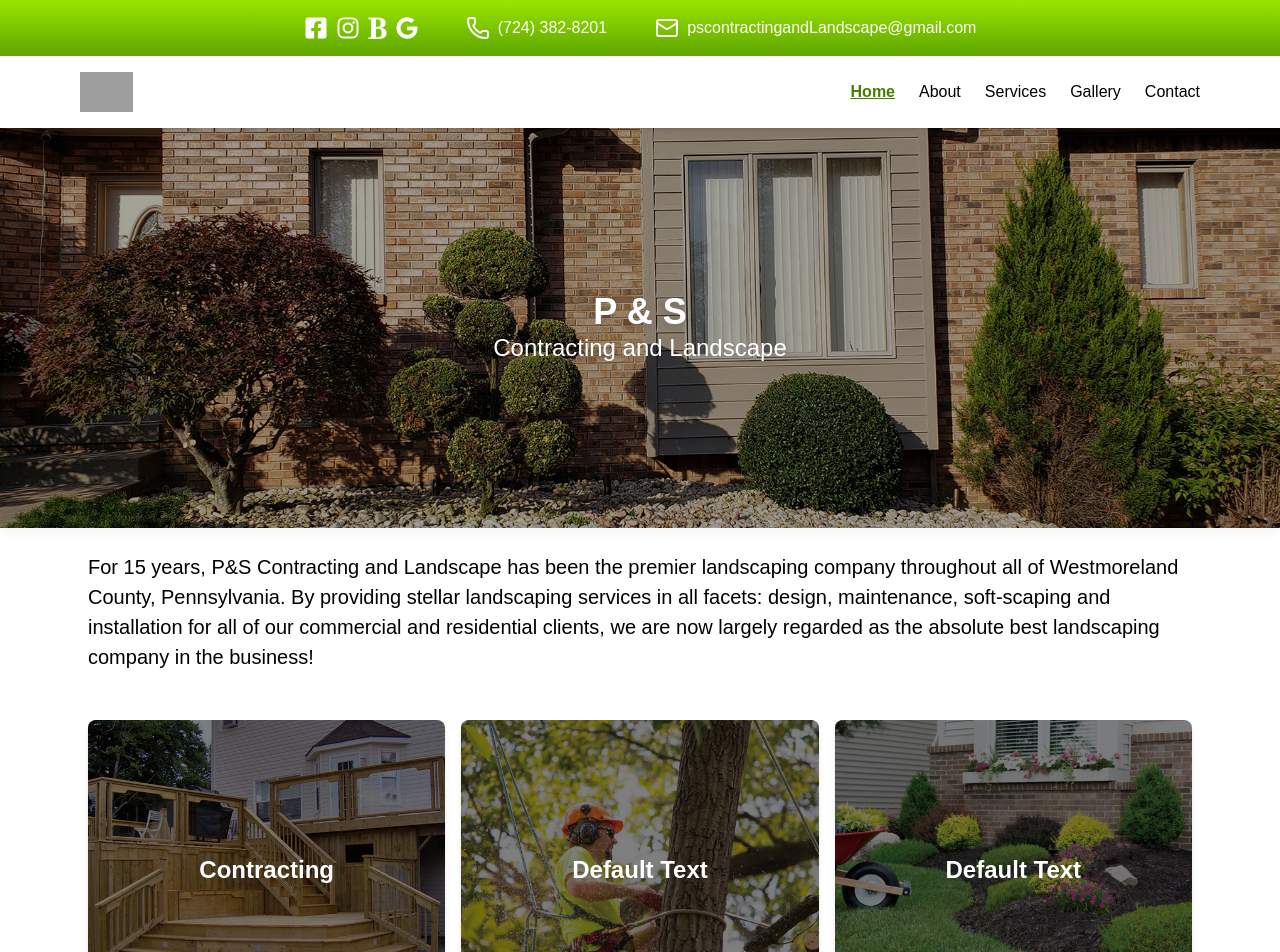
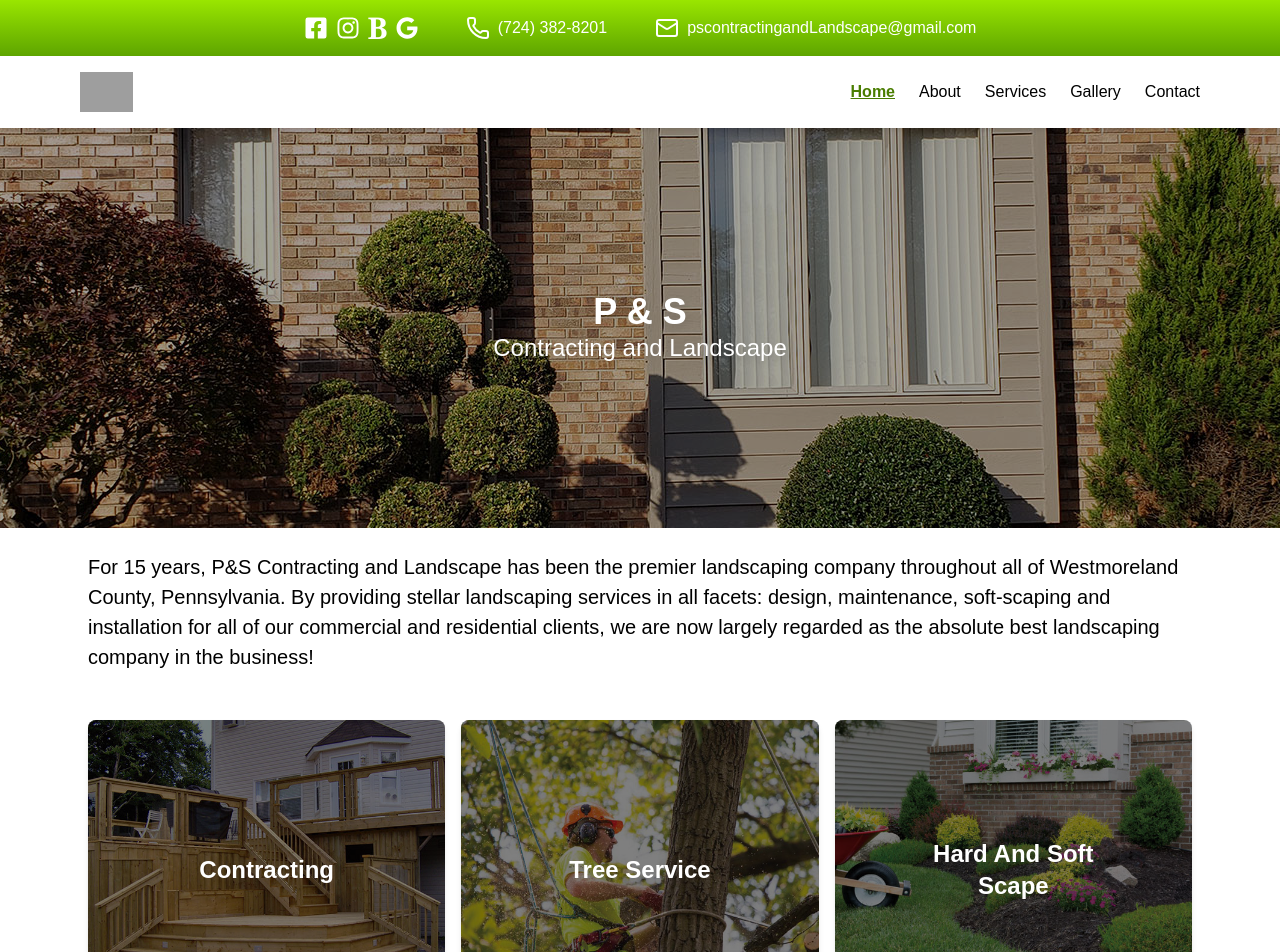
Before and after one commit to dylan-sacco/ps15642.com-nextJS, a Next.js app: page / in a window 1280 px wide. Shown: the top 952 px of the page. Built offline with nearby package versions, Linux system fonts and the light colour scheme; grey boxes are pictures that could not be loaded.

Commit message:
All great Changes the zoomcard needs some tweeking

```diff
--- a/package.json
+++ b/package.json
@@ -13,7 +13,8 @@
     "next": "15.3.5",
     "react": "^19.0.0",
     "react-dom": "^19.0.0",
-    "react-icons": "^5.5.0"
+    "react-icons": "^5.5.0",
+    "react-scroll-parallax": "^3.4.5"
   },
   "devDependencies": {
     "@tailwindcss/postcss": "^4",
--- a/src/app/layout.js
+++ b/src/app/layout.js
@@ -61,7 +61,7 @@ export default function RootLayout({ children }) {
         </div>
         <NavBar />
         {children}
-        <footer className="bg-green-600 text-white text-center p-4">
+        <footer className="bg-green-600 text-white text-center p-4 py-12">
           <p>&copy; {new Date().getFullYear()} P & S Contracting and Landscape. All rights reserved.</p>
 
           <p className="text-sm flex items-center justify-center gap-1 mt-1">
--- a/src/app/page.js
+++ b/src/app/page.js
@@ -6,10 +6,11 @@ export default function Home() {
   return (
     <>
       {/* Paralax effect */}
-      <ParallaxCard imgUrl={"/hs1.jpg"}>
+      <ParallaxCard imgUrl={"/hs1.jpg"} >
         <h1 className="text-white text-4xl font-bold">P & S</h1>
         <p className="text-white text-2xl">Contracting and Landscape</p>
       </ParallaxCard>
+
       {/* About Section */}
       <div className="max-w-6xl mx-auto p-6">
         <p className="text-[20px]">For 15 years, P&S Contracting and Landscape has been the premier landscaping company throughout all of Westmoreland County, Pennsylvania. By providing stellar landscaping services in all facets: design, maintenance, soft-scaping and installation for all of our commercial and residential clients, we are now largely regarded as the absolute best landscaping company in the business!</p>
@@ -20,17 +21,22 @@ export default function Home() {
 
         <ZoomContainerBS
           title={"Contracting"}
-          description={"Whether you need a railing built for your deck or shelves for your garage, we can help you."}
+          description={"Whether you need a railing built for your deck or shelves foWhether you need a railing built for your deck or shelves for your garage, we can help you.  "}
           buttonText={"Learn More"}
           buttonURL={"/contracting"}
           imageURL={"/home-image-1.jpg"}
         />
         <ZoomContainerBS
+          title="Tree Service"
+          description="Expert tree care with a focus on safety and precision — even for the toughest jobs."
           imageURL={"/home-image-2.jpg"} />
         <ZoomContainerBS
+          title="Hard And Soft Scape"
+          description="Whether it's durable stone patios and walkways or lush plant beds, we create a perfect balance of structure and nature to transform your outdoor space."
           imageURL={"/home-image-3.jpg"} />
 
       </div>
+
 
       {/* Contact Section */}
       <div className="bg-green-600">
--- a/src/components/ParallaxCard.js
+++ b/src/components/ParallaxCard.js
@@ -1,11 +1,15 @@
+"use client";
+import { Parallax, ParallaxBanner, ParallaxBannerLayer, ParallaxProvider, useParallax } from "react-scroll-parallax";
+
 export default function ParallaxCard({ imgUrl, children }) {
   return (
-    <div className="h-[150px] md:h-[400px] bg-fixed bg-center bg-cover " style={{ backgroundImage: `url('${imgUrl}')` }}>
-        <div className="h-full w-full  bg-opacity-40 flex flex-col items-center justify-center drop-shadow-lg bg-[#0005] text-white text-center">
+    <ParallaxProvider>
+      <ParallaxBanner style={{ aspectRatio: '3 / 1', maxHeight:400 }}>
+        <ParallaxBannerLayer image={imgUrl} speed={-20} />
+        <ParallaxBannerLayer className="h-full w-full  bg-opacity-40 flex flex-col items-center justify-center drop-shadow-lg bg-[#0005] text-white text-center">
           {children}
-          {/* <h1 className="text-white text-4xl font-bold">P & S</h1>
-          <p className="text-white text-2xl">Contracting and Landscape</p> */}
-        </div>
-      </div>
+        </ParallaxBannerLayer>
+      </ParallaxBanner>
+    </ParallaxProvider>
   );
 }
```
Also changed, not shown: 1 other file (tests, documents, lock files or other folders).
